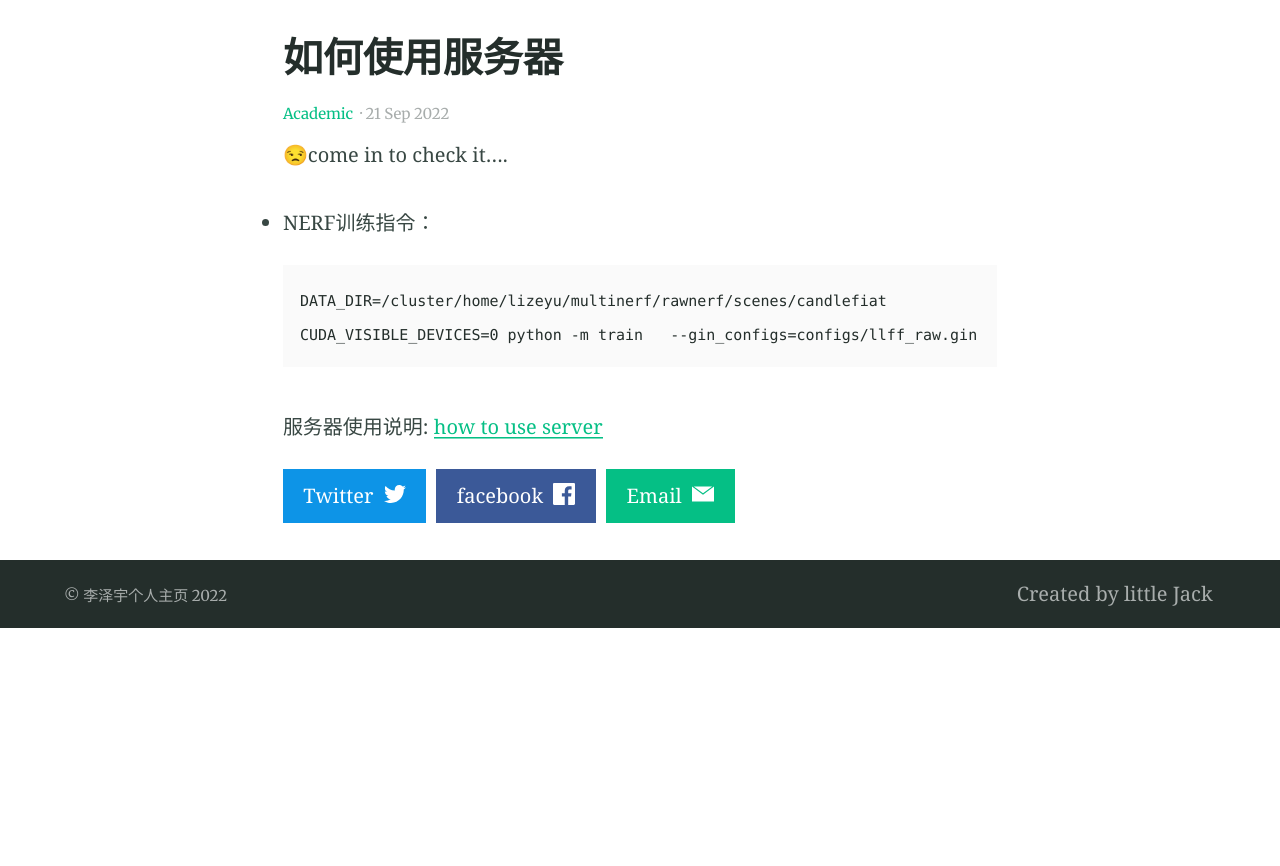
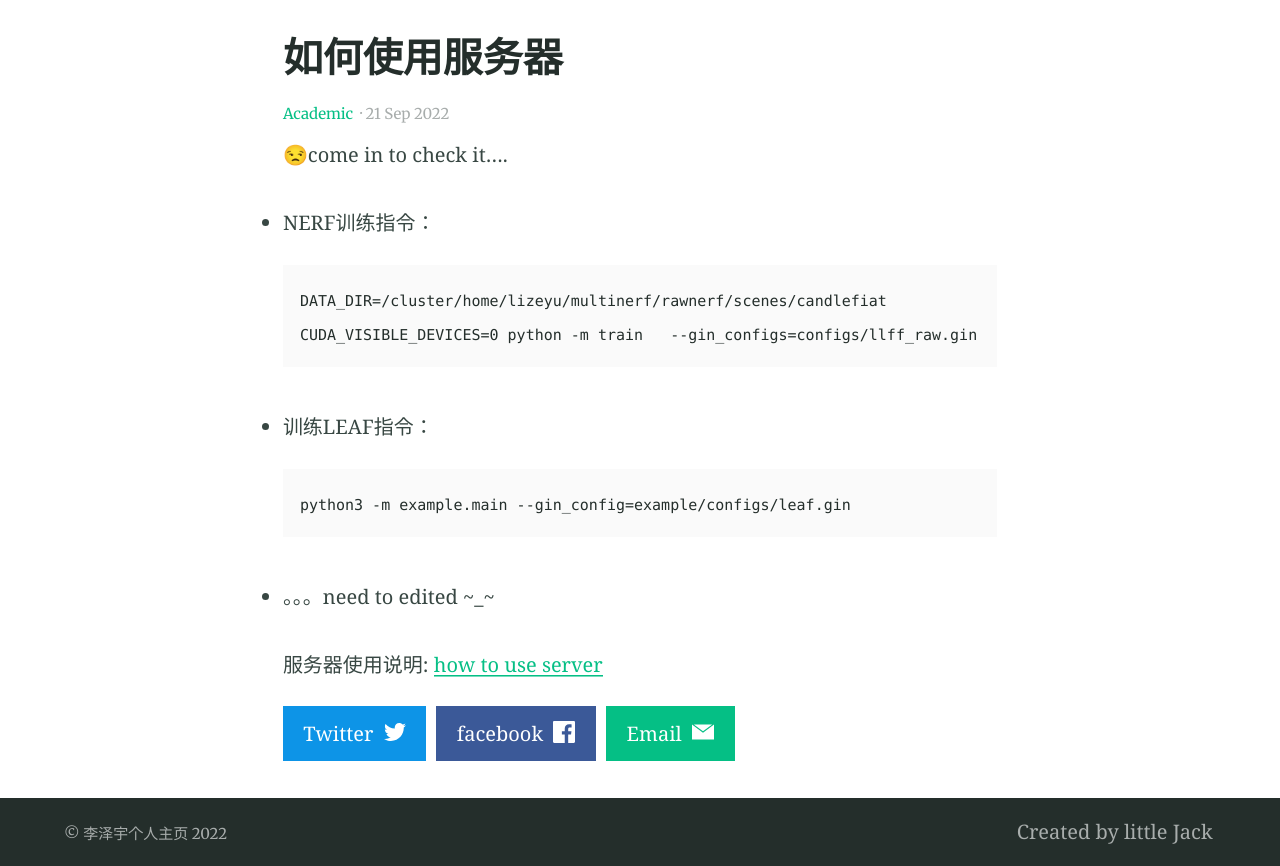
Before and after one commit to lizeyujack/lizeyujack.github.io, a Jekyll site: the page built from _posts/2022-09-21-example-post-nine.md, in a window 1280 px wide, cut to the strip 428-1294 px from the top of the page. Built offline with Jekyll 4.4.1, drawn with Linux system fonts in a browser that asks for light colours; before the commit the page ends 1056 px from its top, so only the background shows below that.

Commit message:
Update 2022-09-21-example-post-nine.md

````diff
--- a/_posts/2022-09-21-example-post-nine.md
+++ b/_posts/2022-09-21-example-post-nine.md
@@ -13,4 +13,11 @@ DATA_DIR=/cluster/home/lizeyu/multinerf/rawnerf/scenes/candlefiat
 CUDA_VISIBLE_DEVICES=0 python -m train   --gin_configs=configs/llff_raw.gin   --gin_bindings="Config.data_dir = '${DATA_DIR}'"   --gin_bindings="Config.checkpoint_dir = '${DATA_DIR}/checkpoints'"   --logtostderr
 ```
 
+- 训练LEAF指令：
+
+```
+python3 -m example.main --gin_config=example/configs/leaf.gin
+```
+- 。。。need to edited ~_~
+
 服务器使用说明: [how to use server](https://sjtu-icat.github.io/post/21-01-01-server-usage/)
````
